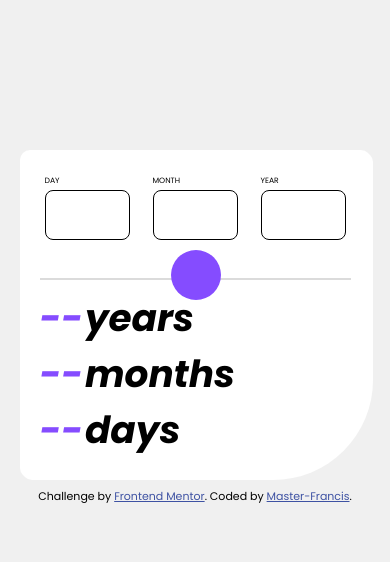
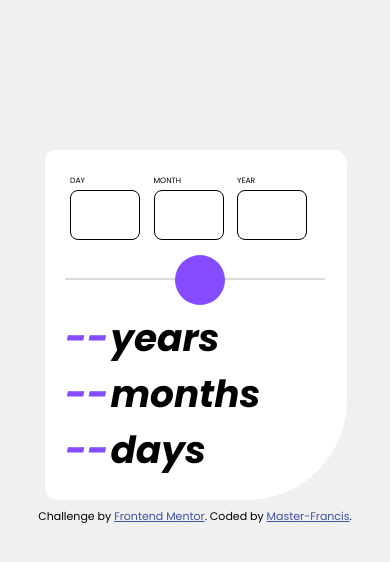
Before and after one commit to freshframcis/age-calculator, a plain HTML site: page index.html in a window 390 px wide. Drawn offline with Linux system fonts and the light colour scheme.

Commit message:
Add files via upload

```diff
--- a/styles.css
+++ b/styles.css
@@ -106,31 +106,32 @@ body {
   color: hsl(228, 45%, 44%);
 }
 /* Extra small devices */
-@media screen and (max-width: 420px) {
+@media screen and (max-width: 450px) {
   .outter-container {
-    width: 90%;
+    width: 300px;
   }
   .input-container {
-    width: 100%;
+    width: 95%;
     margin-bottom: 30px;
   }
   .input-container input {
-    width: 85px;
+    width: 70px;
     height: 50px;
   }
   .btn-class {
     position: absolute;
-    top: 100px;
-    right: 150px;
+    top: 105px;
+    right: 120px;
   }
   .display-container {
     width: 100%;
+    padding-top: 30px;
   }
 }
 /*Small Devices*/
 @media screen and (min-width: 481px) {
   .outter-container {
-    width: 50%;
+    width: 320px;
   }
   .input-container {
     margin-bottom: 35px;
```
